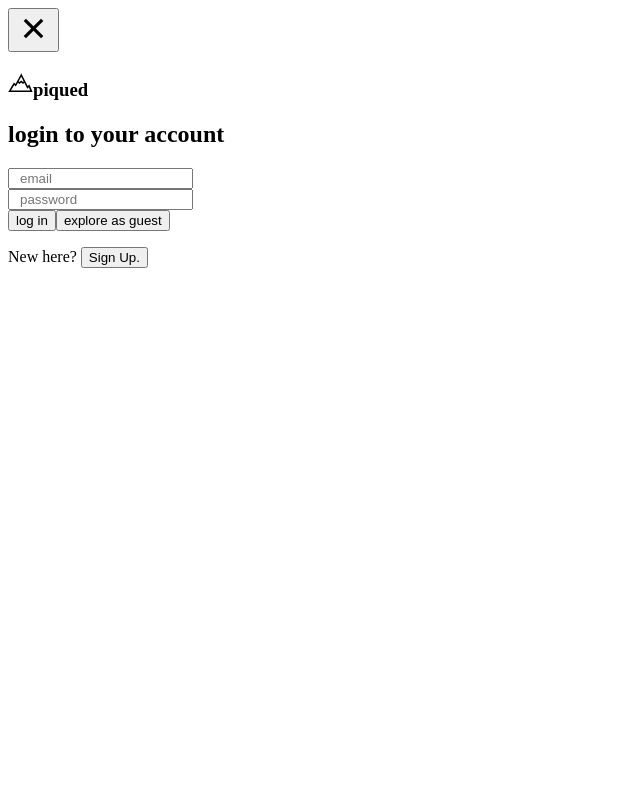
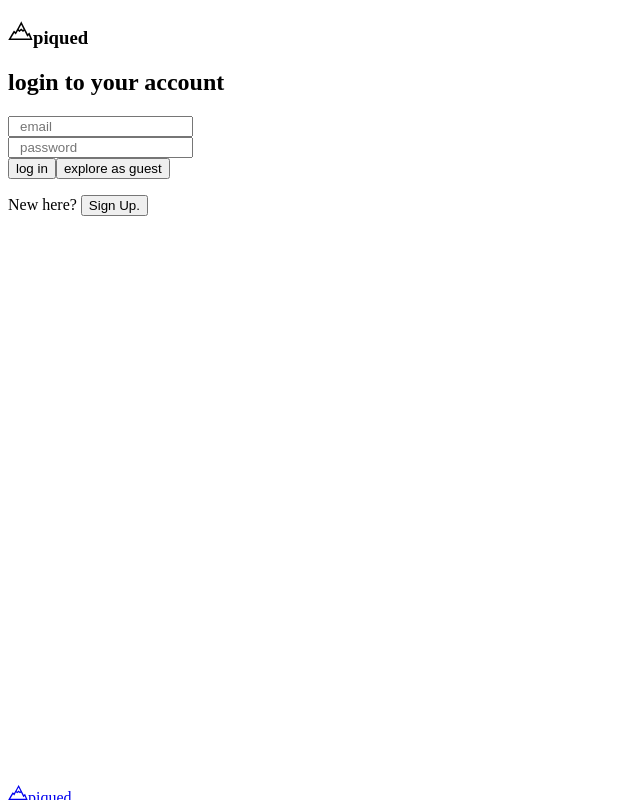
Before and after one commit to najeesimmons/piqued-fe, a Next.js app: page /profile in a window 1280 px wide. Both pictures are taken after a click on the button "log in". Shown: the top 800 px of the page, without its empty margins (0-640 px from the left). Built offline with nearby package versions, Linux system fonts and the light colour scheme; no server answers.

Commit message:
move close button from LoginSignUpView to Login & Signup components

```diff
--- a/src/components/Modals/LoginOrSignupModal/LoginOrSignupView.js
+++ b/src/components/Modals/LoginOrSignupModal/LoginOrSignupView.js
@@ -2,7 +2,6 @@ import Login from "@/components/Views/Auth/Login";
 import ReactDOM from "react-dom";
 import Section from "@/components/Section/Section";
 import Signup from "@/components/Views/Auth/Signup";
-import { IoCloseSharp } from "react-icons/io5";
 import { useEffect, useState } from "react";
 import { useRouter } from "next/router";
 
@@ -34,31 +33,15 @@ export default function LoginOrSignupModal({
   return ReactDOM.createPortal(
     <Section>
       <div className="fixed inset-0 bg-gray-600 bg-opacity-50 overflow-y-auto w-full flex items-center justify-center z-[9999]">
-        <div className="flex flex-col md:flex-row p-4 w-[90vw] h-auto md:h-[90vh] shadow-lg relative">
-          <button
-            onClick={() => {
-              setIsShowAuthCta(false);
-              setDisableComment?.(false);
-              const { redirect, ...rest } = router.query;
-              const newQuery = new URLSearchParams(rest).toString();
-              const newUrl = `${router.pathname}${
-                newQuery ? `?${newQuery}` : ""
-              }`;
-
-              router.replace(newUrl, undefined, { shallow: true });
-            }}
-            className="absolute top-4 left-4 text-3xl z-[10000]"
-            aria-label="Close Modal"
-          >
-            <IoCloseSharp color="black" size={35} />
-          </button>
-
+        <div className="p-4 w-[90vw] h-auto md:h-[90vh] shadow-lg">
           {authMode === "login" ? (
-            <Login
-              setAuthMode={setAuthMode}
-              setDisableComment={setDisableComment}
-              setIsShowAuthCta={setIsShowAuthCta}
-            />
+            <>
+              <Login
+                setAuthMode={setAuthMode}
+                setDisableComment={setDisableComment}
+                setIsShowAuthCta={setIsShowAuthCta}
+              />
+            </>
           ) : (
             <Signup
               setAuthMode={setAuthMode}
```
